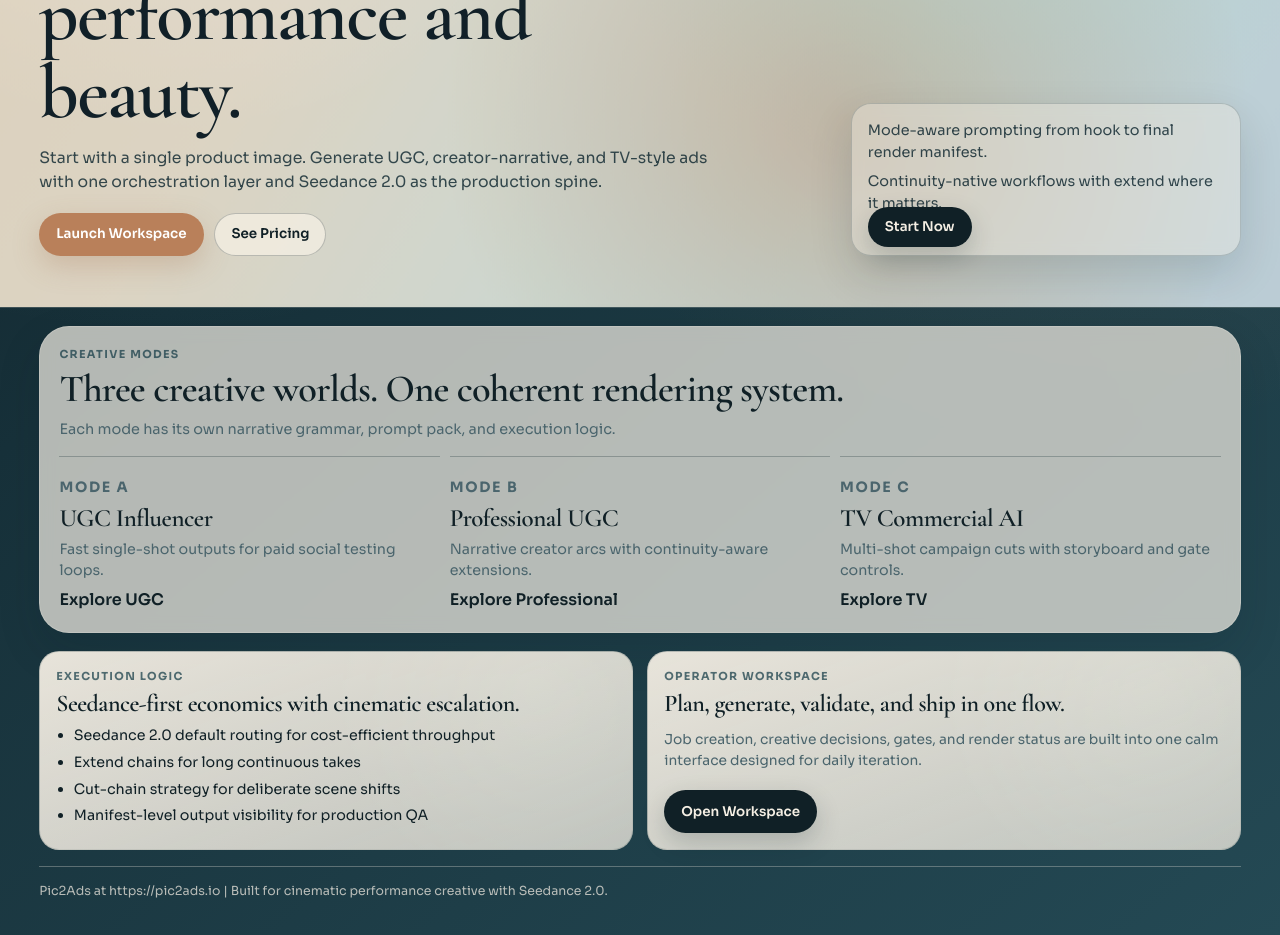
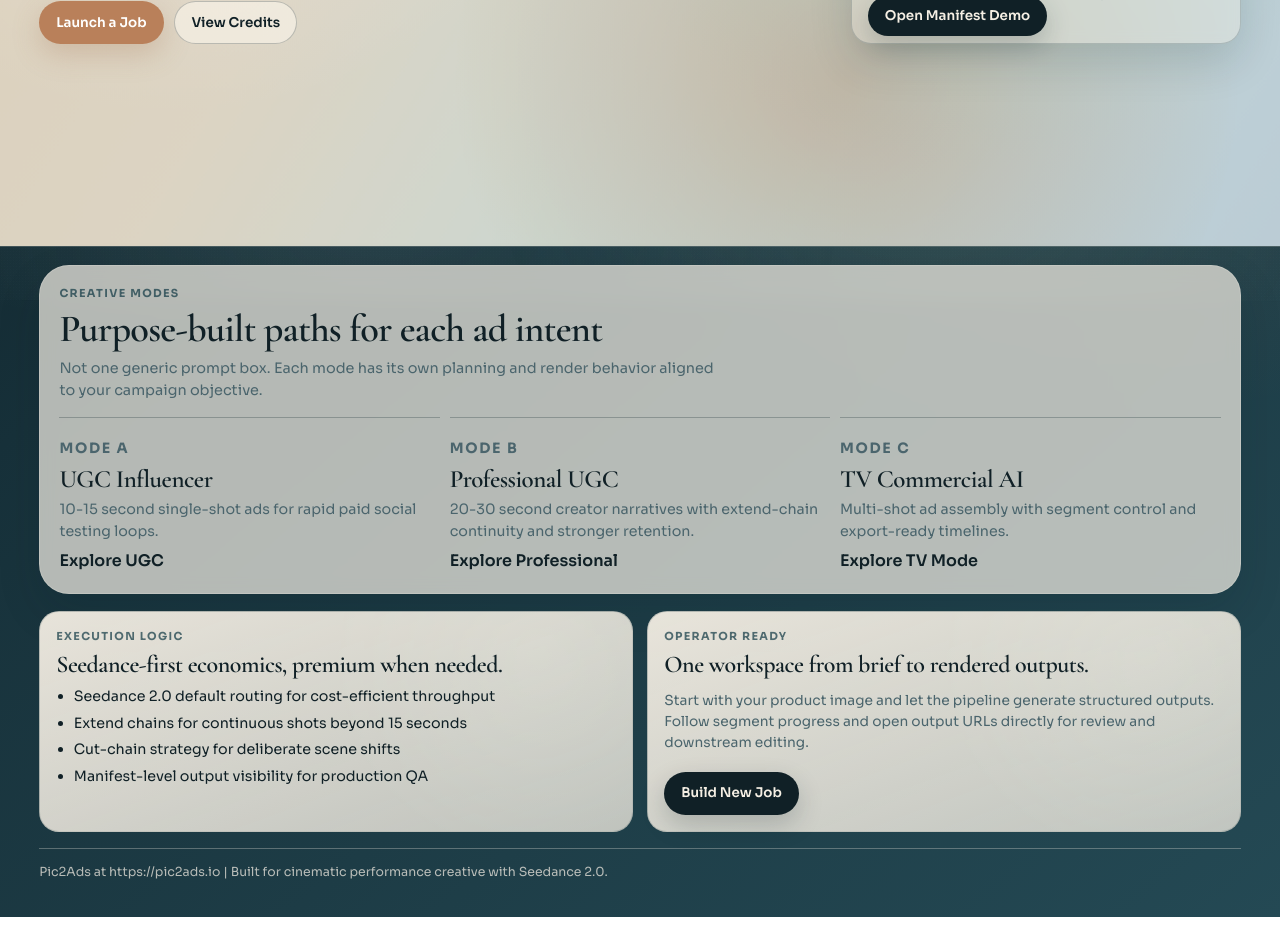
Before and after one commit to Billu07/Pic2Ads-V2, a Next.js app in the folder frontend/: page / in a window 1280 px wide. Shown: the part 500-1435 px from the top of the page. Built offline with nearby package versions, Linux system fonts and the light colour scheme; no server answers.

Commit message:
Restore original page copy while keeping new visual design

```diff
--- a/frontend/app/create/page.tsx
+++ b/frontend/app/create/page.tsx
@@ -22,7 +22,7 @@
       <section className="section story-shell reveal">
         <p className="eyebrow">Build Flow</p>
         <h1 style={{ margin: 0, fontSize: "clamp(2rem, 3vw, 3rem)" }}>
-          Compose your next ad run with cinematic calm.
+          Craft your next ad run with cinematic calm.
         </h1>
         <p className="section-intro">
           Start from a product image URL, pick your mode, and execute the render pipeline. This
--- a/frontend/app/page.tsx
+++ b/frontend/app/page.tsx
@@ -27,26 +27,32 @@
         <div className="hero-paint" aria-hidden="true" />
         <div className="hero-inner">
           <div className="hero-main reveal">
-            <p className="eyebrow">AI Video Ad Studio</p>
-            <h1>A dreamlike ad engine for brands that need performance and beauty.</h1>
+            <p className="eyebrow">AI Video Ad Platform</p>
+            <h1>Image in. Story out. Ads ready for spend.</h1>
             <p>
-              Start with a single product image. Generate UGC, creator-narrative, and TV-style ads
-              with one orchestration layer and Seedance 2.0 as the production spine.
+              Pic2Ads turns one product photo into high-converting video ads across UGC, narrative
+              creator formats, and TV-style campaign cuts. Seedance 2.0 powers the execution path
+              with extend-native continuity where it matters.
             </p>
             <div className="cta-row">
               <Link className="btn btn-accent" href="/create">
-                Launch Workspace
+                Launch a Job
               </Link>
               <Link className="btn btn-secondary" href="/pricing">
-                See Pricing
+                View Credits
               </Link>
             </div>
           </div>
           <aside className="hero-rail reveal delay-1">
-            <p className="hero-note">Mode-aware prompting from hook to final render manifest.</p>
-            <p className="hero-note">Continuity-native workflows with extend where it matters.</p>
-            <Link href="/create" className="btn btn-primary" style={{ width: "fit-content" }}>
-              Start Now
+            <p className="hero-note">
+              Three creative modes, one production graph, one render timeline you can actually
+              manage.
+            </p>
+            <p className="hero-note">
+              Build hooks first, then scale winning variants with segment-level retries and QA.
+            </p>
+            <Link href="/jobs/sample-job-id" className="btn btn-primary" style={{ width: "fit-content" }}>
+              Open Manifest Demo
             </Link>
           </aside>
         </div>
@@ -54,28 +60,29 @@
 
       <section className="section reveal delay-1">
         <p className="eyebrow">Creative Modes</p>
-        <h2>Three creative worlds. One coherent rendering system.</h2>
+        <h2>Purpose-built paths for each ad intent</h2>
         <p className="section-intro">
-          Each mode has its own narrative grammar, prompt pack, and execution logic.
+          Not one generic prompt box. Each mode has its own planning and render behavior aligned to
+          your campaign objective.
         </p>
         <div className="mode-river">
           <article className="mode-river-item">
             <p className="eyebrow">Mode A</p>
             <h3>UGC Influencer</h3>
-            <p>Fast single-shot outputs for paid social testing loops.</p>
+            <p>10-15 second single-shot ads for rapid paid social testing loops.</p>
             <Link href="/ugc-video-ads">Explore UGC</Link>
           </article>
           <article className="mode-river-item">
             <p className="eyebrow">Mode B</p>
             <h3>Professional UGC</h3>
-            <p>Narrative creator arcs with continuity-aware extensions.</p>
+            <p>20-30 second creator narratives with extend-chain continuity and stronger retention.</p>
             <Link href="/professional-video-ads">Explore Professional</Link>
           </article>
           <article className="mode-river-item">
             <p className="eyebrow">Mode C</p>
             <h3>TV Commercial AI</h3>
-            <p>Multi-shot campaign cuts with storyboard and gate controls.</p>
-            <Link href="/tv-commercial-ai">Explore TV</Link>
+            <p>Multi-shot ad assembly with segment control and export-ready timelines.</p>
+            <Link href="/tv-commercial-ai">Explore TV Mode</Link>
           </article>
         </div>
       </section>
@@ -83,24 +90,24 @@
       <section className="split-feature reveal delay-2">
         <article className="soft-panel atmospheric">
           <p className="eyebrow">Execution Logic</p>
-          <h2 style={{ marginTop: 0 }}>Seedance-first economics with cinematic escalation.</h2>
+          <h2 style={{ marginTop: 0 }}>Seedance-first economics, premium when needed.</h2>
           <ul className="line-list">
             <li>Seedance 2.0 default routing for cost-efficient throughput</li>
-            <li>Extend chains for long continuous takes</li>
+            <li>Extend chains for continuous shots beyond 15 seconds</li>
             <li>Cut-chain strategy for deliberate scene shifts</li>
             <li>Manifest-level output visibility for production QA</li>
           </ul>
         </article>
         <article className="soft-panel atmospheric">
-          <p className="eyebrow">Operator Workspace</p>
-          <h2 style={{ marginTop: 0 }}>Plan, generate, validate, and ship in one flow.</h2>
+          <p className="eyebrow">Operator Ready</p>
+          <h2 style={{ marginTop: 0 }}>One workspace from brief to rendered outputs.</h2>
           <p className="caption">
-            Job creation, creative decisions, gates, and render status are built into one calm
-            interface designed for daily iteration.
+            Start with your product image and let the pipeline generate structured outputs. Follow
+            segment progress and open output URLs directly for review and downstream editing.
           </p>
           <div className="cta-row">
             <Link href="/create" className="btn btn-primary">
-              Open Workspace
+              Build New Job
             </Link>
           </div>
         </article>
--- a/frontend/app/pricing/page.tsx
+++ b/frontend/app/pricing/page.tsx
@@ -27,11 +27,11 @@
       <section className="section story-shell reveal">
         <p className="eyebrow">Pricing</p>
         <h1 style={{ margin: 0, fontSize: "clamp(2rem, 3vw, 3rem)" }}>
-          Credits mapped to creative complexity.
+          Credits mapped to production complexity
         </h1>
         <p className="section-intro">
-          Keep cost controlled with Seedance-first generation, then escalate only when cinematic
-          quality is required.
+          Credits map to render complexity. Keep cost low with Seedance-first generation and only
+          use premium cinematic routes where the shot requires it.
         </p>
       </section>
       <section className="pricing-grid reveal delay-1">
--- a/frontend/app/professional-video-ads/page.tsx
+++ b/frontend/app/professional-video-ads/page.tsx
@@ -32,7 +32,7 @@
         <article className="soft-panel atmospheric">
           <p className="eyebrow">Narrative advantage</p>
           <ul className="line-list">
-            <li>Higher retention from friction-to-resolution structure</li>
+            <li>Higher retention from friction → resolution structure</li>
             <li>30-second arcs without abrupt visual drift</li>
             <li>Segment-level intervention for controlled regeneration</li>
           </ul>
@@ -42,7 +42,7 @@
           <ul className="line-list">
             <li>Continuous take via base + extend for temporal consistency</li>
             <li>Cut-chain for scene jumps and episodic storytelling</li>
-            <li>Manifest tracking for production-grade QA handoff</li>
+            <li>Manifest tracking enables production-grade QA handoff</li>
           </ul>
         </article>
       </section>
--- a/frontend/app/tv-commercial-ai/page.tsx
+++ b/frontend/app/tv-commercial-ai/page.tsx
@@ -34,7 +34,7 @@
           <ul className="line-list">
             <li>Render units map cleanly to production planning logic</li>
             <li>Segment timelines enable review before final cut assembly</li>
-            <li>Structured outputs align with agency handoff process</li>
+            <li>Structured output aligns with agency handoff processes</li>
           </ul>
         </article>
         <article className="soft-panel atmospheric">
```
Also changed, not shown: frontend/app/ugc-video-ads/page.tsx (+4 -4 lines).
